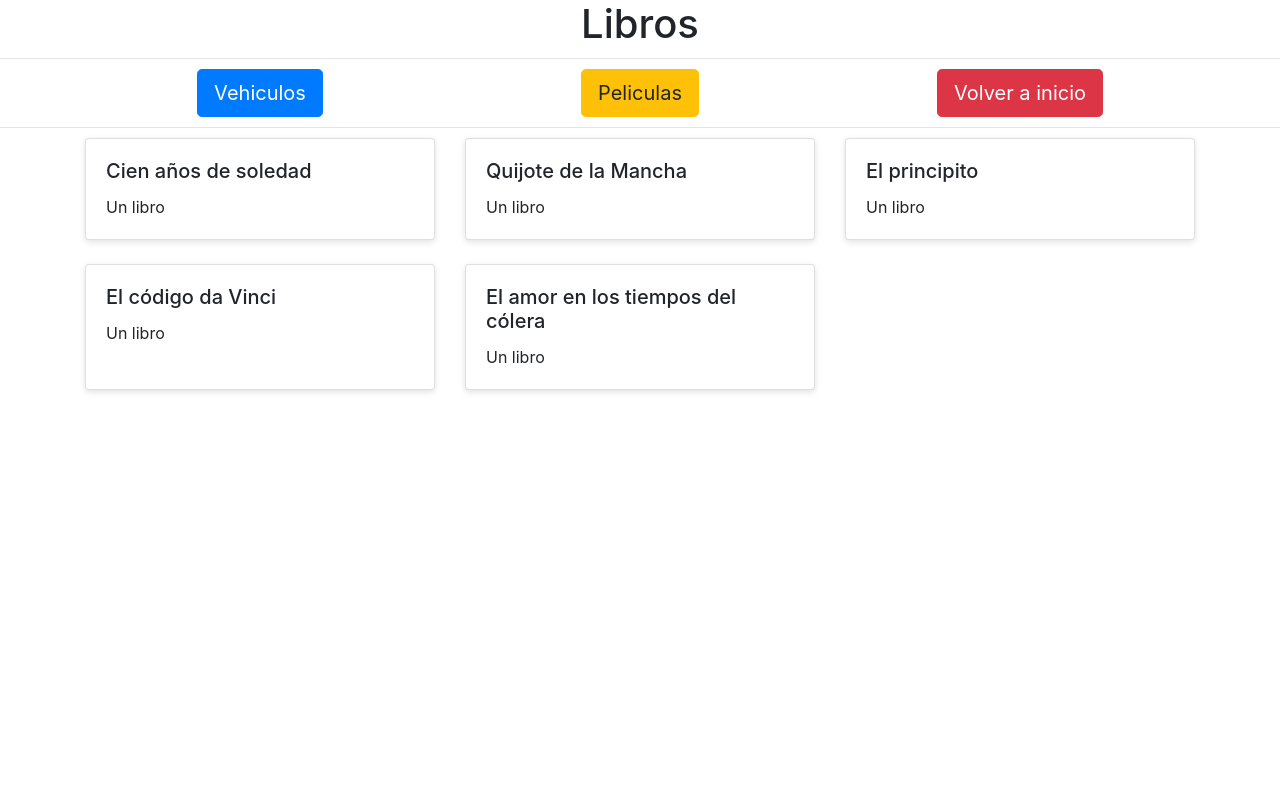
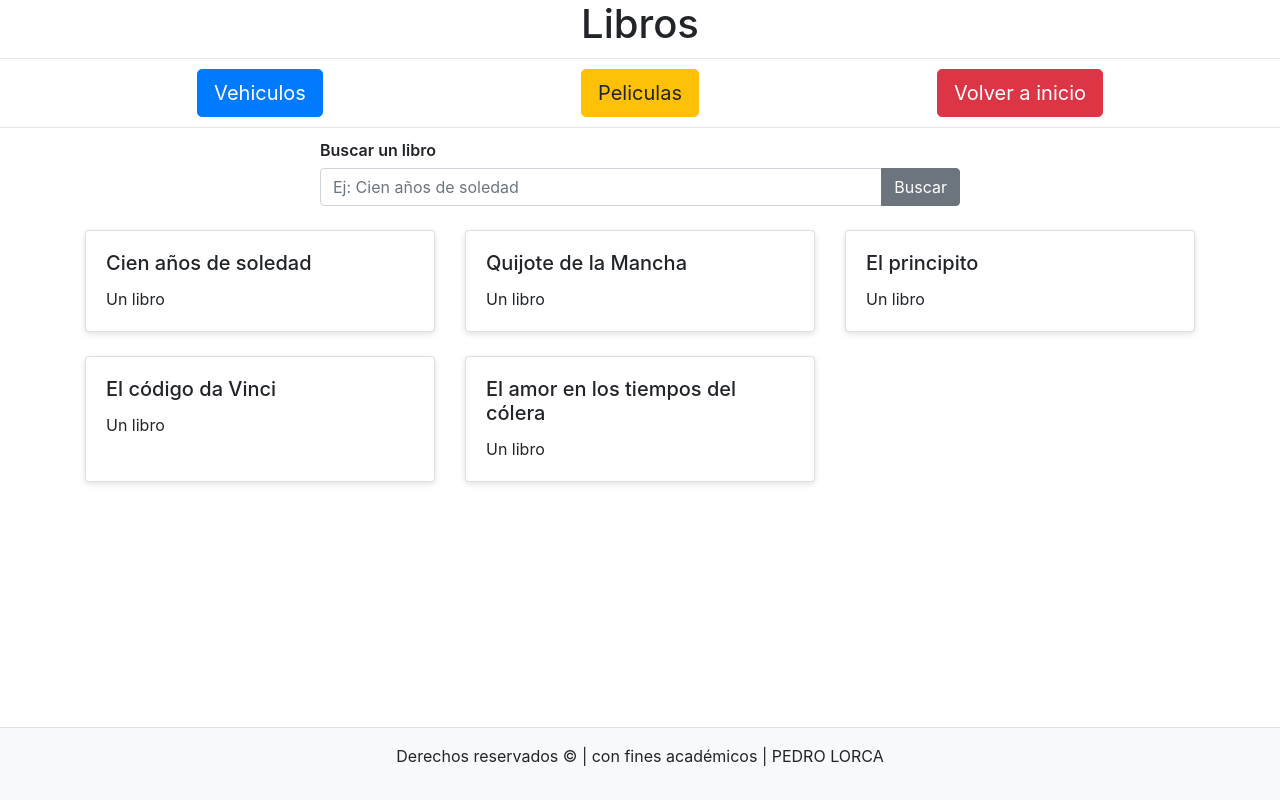
Before and after one commit to hideonn1/django-backend-inacap, a Django app: page /libros/ in a window 1280 px wide. Run offline with Django 5.2, Linux system fonts and the light colour scheme.

Commit message:
feat: add working catalog search with GET filters

```diff
--- a/docker-compose.yml
+++ b/docker-compose.yml
@@ -3,4 +3,6 @@ services:
     build: .
     ports:
       - "8000:8000"
+    volumes:
+      - .:/app
     restart: unless-stopped
--- a/panoramasApp/views.py
+++ b/panoramasApp/views.py
@@ -1,47 +1,59 @@
 from django.shortcuts import render
 
-# Create your views here.
+VEHICULOS = [
+    'Ford Mustang',
+    'Chevrolet Camaro',
+    'Dodge Challenger',
+    'Nissan GT-R',
+    'Toyota Supra',
+]
+PELICULAS = [
+    'La vida es bella',
+    'El padrino',
+    'El gran dictador',
+    'El código da Vinci',
+    'El amor en los tiempos del cólera',
+]
+LIBROS = [
+    'Cien años de soledad',
+    'Quijote de la Mancha',
+    'El principito',
+    'El código da Vinci',
+    'El amor en los tiempos del cólera',
+]
+
+
 def index(request):
-    data= {
+    data = {
         'titulo': 'Bienvenido a Panoramas',
     }
     return render(request, 'index.html', data)
 
-def vehiculos(request):
-    data= {
-        'titulo': 'Vehiculos',
-        'pagina': 'vehiculos',
-        'tipo': 'Un vehiculo',
-        'valor1': 'Ford Mustang',
-        'valor2': 'Chevrolet Camaro',
-        'valor3': 'Dodge Challenger',
-        'valor4': 'Nissan GT-R',
-        'valor5': 'Toyota Supra',
+
+def _catalogo(request, pagina, titulo, tipo, catalogo):
+    q = (request.GET.get('q') or '').strip()
+    if q:
+        items = [item for item in catalogo if q.lower() in item.lower()]
+    else:
+        items = catalogo
+    data = {
+        'titulo': titulo,
+        'pagina': pagina,
+        'tipo': tipo,
+        'q': q,
+        'catalogo': catalogo,
+        'items': items,
     }
     return render(request, 'base.html', data)
 
+
+def vehiculos(request):
+    return _catalogo(request, 'vehiculos', 'Vehiculos', 'Un vehiculo', VEHICULOS)
+
+
 def peliculas(request):
-    data= {
-        'titulo': 'Peliculas',
-        'pagina': 'peliculas',
-        'tipo': 'Una pelicula',
-        'valor1': 'La vida es bella',
-        'valor2': 'El padrino',
-        'valor3': 'El gran dictador',
-        'valor4': 'El código da Vinci',
-        'valor5': 'El amor en los tiempos del cólera',
-    }
-    return render(request, 'base.html', data)
+    return _catalogo(request, 'peliculas', 'Peliculas', 'Una pelicula', PELICULAS)
+
 
 def libros(request):
-    data= {
-        'titulo': 'Libros',
-        'pagina': 'libros',
-        'tipo': 'Un libro',
-        'valor1': 'Cien años de soledad',
-        'valor2': 'Quijote de la Mancha',
-        'valor3': 'El principito',
-        'valor4': 'El código da Vinci',
-        'valor5': 'El amor en los tiempos del cólera',
-    }
-    return render(request, 'base.html', data)
+    return _catalogo(request, 'libros', 'Libros', 'Un libro', LIBROS)
--- a/panoramasProyecto/settings.py
+++ b/panoramasProyecto/settings.py
@@ -115,7 +115,7 @@ USE_TZ = True
 # Static files (CSS, JavaScript, Images)
 # https://docs.djangoproject.com/en/6.1/howto/static-files/
 
-STATIC_URL = 'static/'
+STATIC_URL = '/static/'
 STATICFILES_DIRS = [os.path.join(BASE_DIR, 'static')]
 
 # Email
--- a/static/style.css
+++ b/static/style.css
@@ -1,3 +1,15 @@
+html, body {
+    margin: 0;
+    min-height: 100vh;
+}
+.sitio {
+    min-height: 100vh;
+    display: flex;
+    flex-direction: column;
+}
+.sitio-contenido {
+    flex: 1 0 auto;
+}
 h1{
     text-align: center;
 }
@@ -11,3 +23,24 @@ hr{
 .card{
     box-shadow: 0 2px 6px rgba(0, 0, 0, 0.12);
 }
+.buscador{
+    max-width: 640px;
+    margin: 0 auto;
+}
+.buscador label{
+    display: block;
+    text-align: left;
+    font-weight: 600;
+    margin-bottom: 6px;
+}
+footer{
+    position: fixed;
+    bottom: 0;
+    left: 0;
+    right: 0;
+    width: 100%;
+    padding: 16px 0;
+    background: #f8f9fa;
+    border-top: 1px solid #dee2e6;
+    z-index: 1030;
+}
--- a/templates/base.html
+++ b/templates/base.html
@@ -9,6 +9,8 @@
     <link rel="stylesheet" href="{% static 'style.css' %}">
 </head>
 <body>
+    <div class="sitio">
+        <div class="sitio-contenido">
             <h1>{% block heading %}{{ titulo }}{% endblock %}</h1>
             <hr>
             <div class="container text-center">
@@ -36,52 +38,70 @@
                 </div>
             </div>
             <hr>
+            {% if pagina %}
+            <div class="container mb-4">
+                <form method="get" action="" class="buscador">
+                    <label for="busqueda">Buscar {{ tipo|lower }}</label>
+                    <div class="input-group">
+                        <input
+                            class="form-control"
+                            type="search"
+                            id="busqueda"
+                            name="q"
+                            value="{{ q }}"
+                            list="sugerencias"
+                            placeholder="Ej: {{ catalogo.0 }}"
+                            autocomplete="off"
+                        >
+                        <datalist id="sugerencias">
+                            {% for nombre in catalogo %}
+                            <option value="{{ nombre }}"></option>
+                            {% endfor %}
+                        </datalist>
+                        <div class="input-group-append">
+                            <button class="btn btn-secondary" type="submit">Buscar</button>
+                        </div>
+                    </div>
+                    {% if q %}
+                    <small class="form-text text-muted">
+                        Resultados para "{{ q }}" —
+                        <a href="{% url pagina %}">Ver todo</a>
+                    </small>
+                    {% endif %}
+                </form>
+            </div>
+            {% endif %}
             {% block content %}
             <div class="container">
                 <div class="row">
+                    {% for item in items %}
                     <div class="col-md-4 mb-4">
                         <div class="card h-100">
                             <div class="card-body">
-                        <h5 class="card-title">{{ valor1 }}</h5>
+                                <h5 class="card-title">{{ item }}</h5>
                                 <p class="card-text">{{ tipo }}</p>
                             </div>
                         </div>
                     </div>
-            <div class="col-md-4 mb-4">
-                <div class="card h-100">
-                    <div class="card-body">
-                        <h5 class="card-title">{{ valor2 }}</h5>
-                        <p class="card-text">{{ tipo }}</p>
+                    {% empty %}
+                    <div class="col-12 text-center mb-4">
+                        <p>No se encontraron resultados{% if q %} para "{{ q }}"{% endif %}.</p>
+                    </div>
+                    {% endfor %}
+                </div>
+            </div>
+            {% endblock %}
+        </div>
+        <footer>
+            <div class="container">
+                <div class="row">
+                    <div class="col-md-12 text-center">
+                        <p>Derechos reservados &copy; | con fines académicos | PEDRO LORCA</p>
                     </div>
                 </div>
             </div>
-            <div class="col-md-4 mb-4">
-                <div class="card h-100">
-                    <div class="card-body">
-                        <h5 class="card-title">{{ valor3 }}</h5>
-                        <p class="card-text">{{ tipo }}</p>
+        </footer>
     </div>
-                </div>
-            </div>
-            <div class="col-md-4 mb-4">
-                <div class="card h-100">
-                    <div class="card-body">
-                        <h5 class="card-title">{{ valor4 }}</h5>
-                        <p class="card-text">{{ tipo }}</p>
-                    </div>
-                </div>
-            </div>
-            <div class="col-md-4 mb-4">
-                <div class="card h-100">
-                    <div class="card-body">
-                        <h5 class="card-title">{{ valor5 }}</h5>
-                        <p class="card-text">{{ tipo }}</p>
-                    </div>
-                </div>
-            </div>
-        </div>
-    </div>
-    {% endblock %}
     <script src="https://cdn.jsdelivr.net/npm/bootstrap@4.1.3/dist/js/bootstrap.min.js" integrity="sha384-ChfqqxuZUCnJSK3+MXmPNIyE6ZbWh2IMqE241rYiqJxyMiZ6OW/JmZQ5stwEULTy" crossorigin="anonymous"></script>
 </body>
 </html>
```
Lines whose indentation alone changed are shown as unchanged.
